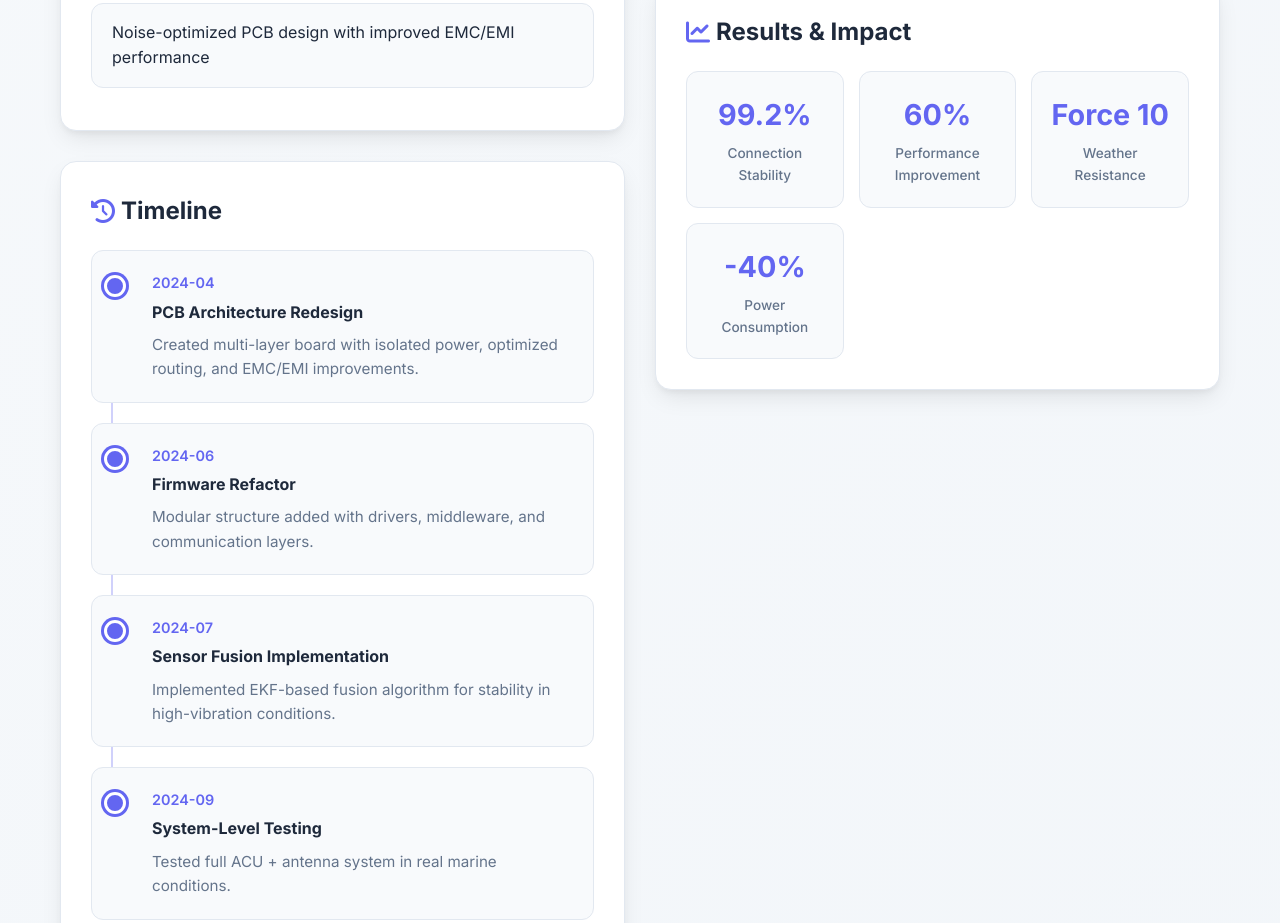
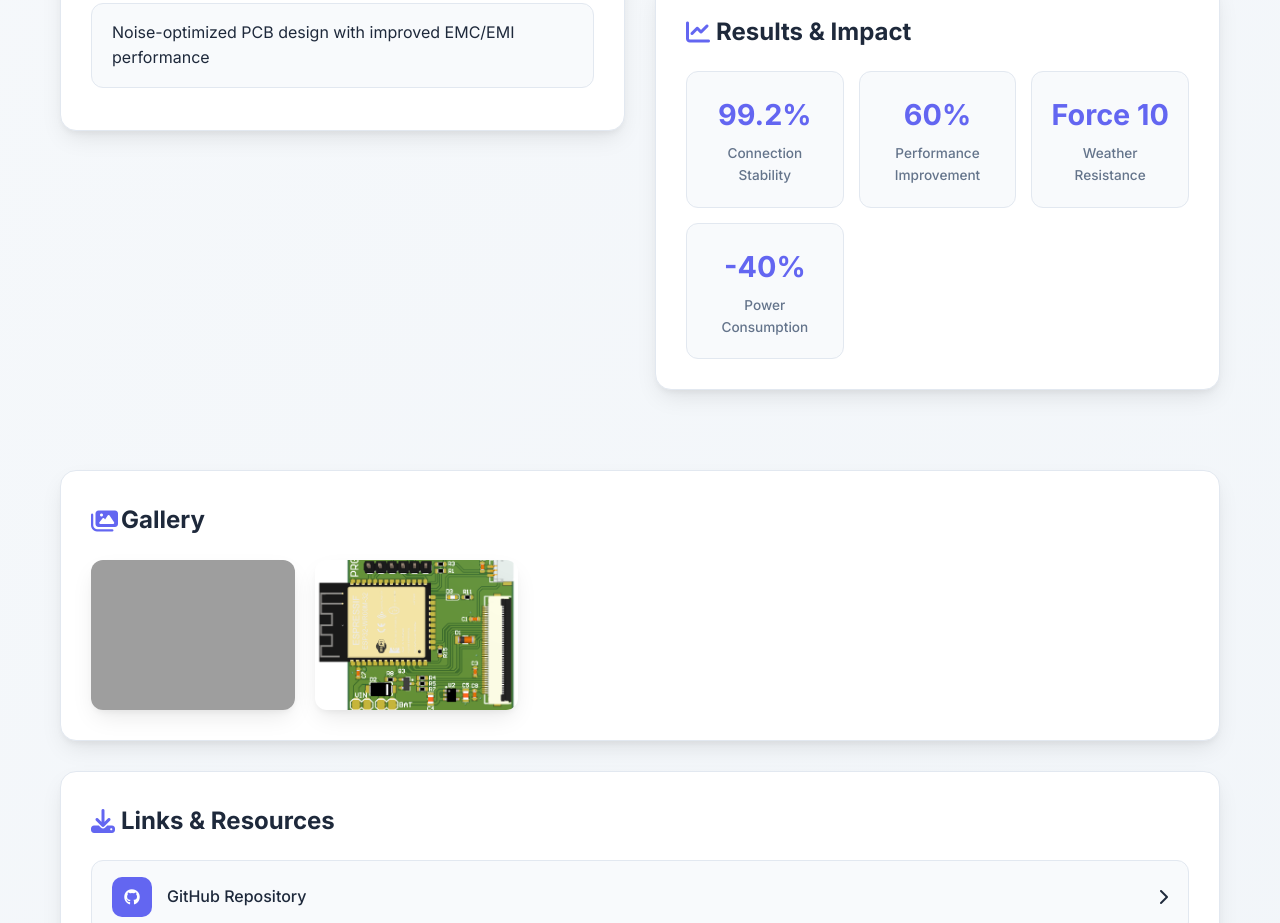
Before and after one commit to parsamalekpour/parsamalekpour.github.io, a plain HTML site: page index.html in a window 1280 px wide. Shown: the part 2100-3023 px from the top of the page. Drawn offline with Linux system fonts and the light colour scheme; grey boxes are pictures that could not be loaded.

Commit message:
remove timeline

```diff
--- a/index.html
+++ b/index.html
@@ -70,11 +70,6 @@
           <h2><i class="fas fa-star"></i> Key Features</h2>
           <ul id="features"></ul>
         </section>
-
-        <section class="card">
-          <h2><i class="fas fa-history"></i> Timeline</h2>
-          <div class="timeline" id="timeline"></div>
-        </section>
       </div>
 
       <!-- Right Column -->
--- a/script.js
+++ b/script.js
@@ -12,7 +12,6 @@ const elements = {
     features: document.getElementById('features'),
     tech: document.getElementById('tech'),
     resultsGrid: document.getElementById('resultsGrid'),
-    timeline: document.getElementById('timeline'),
     links: document.getElementById('links'),
     gallery: document.getElementById('gallery'),
     modal: document.getElementById('imgModal'),
@@ -160,16 +159,6 @@ function renderResults(results) {
     `).join('');
 }
 
-function renderTimeline(milestones) {
-    elements.timeline.innerHTML = milestones.map(milestone => `
-        <div class="milestone">
-            <div class="milestone-date">${milestone.date}</div>
-            <div class="milestone-title">${milestone.title}</div>
-            <div class="milestone-description">${milestone.description}</div>
-        </div>
-    `).join('');
-}
-
 function renderLinks(links) {
     elements.links.innerHTML = Object.keys(links).map(key => `
         <a href="${links[key]}" class="link-item" target="_blank" rel="noopener noreferrer">
@@ -220,7 +209,6 @@ function initializePage(project) {
     renderFeatures(project.details.key_features);
     renderTechStack(project.details.technologies);
     renderResults(projectEnhancements.results);
-    renderTimeline(project.timeline.milestones);
     renderLinks(project.links);
     renderGallery(project.details.media.images);
 }
```
